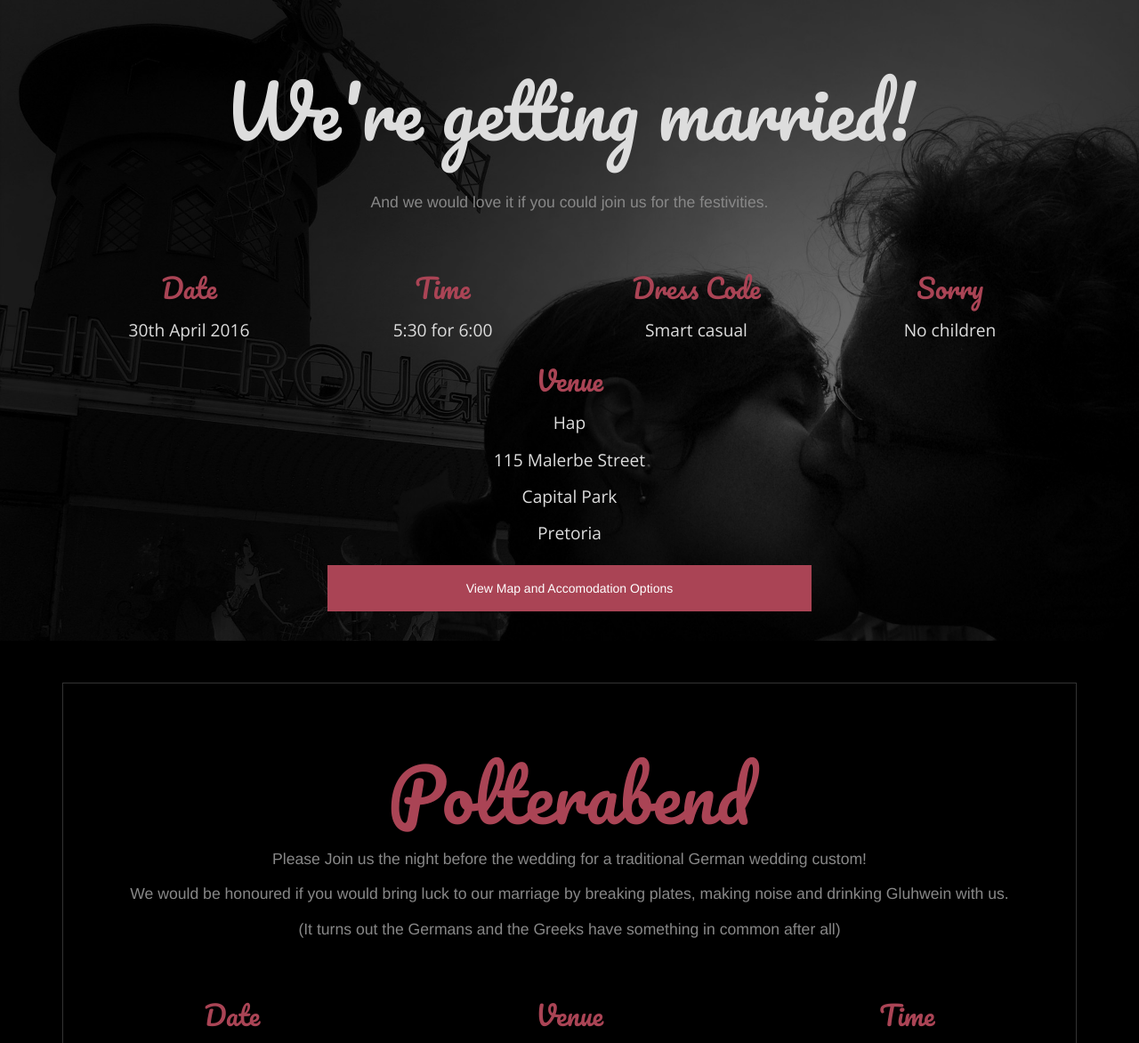
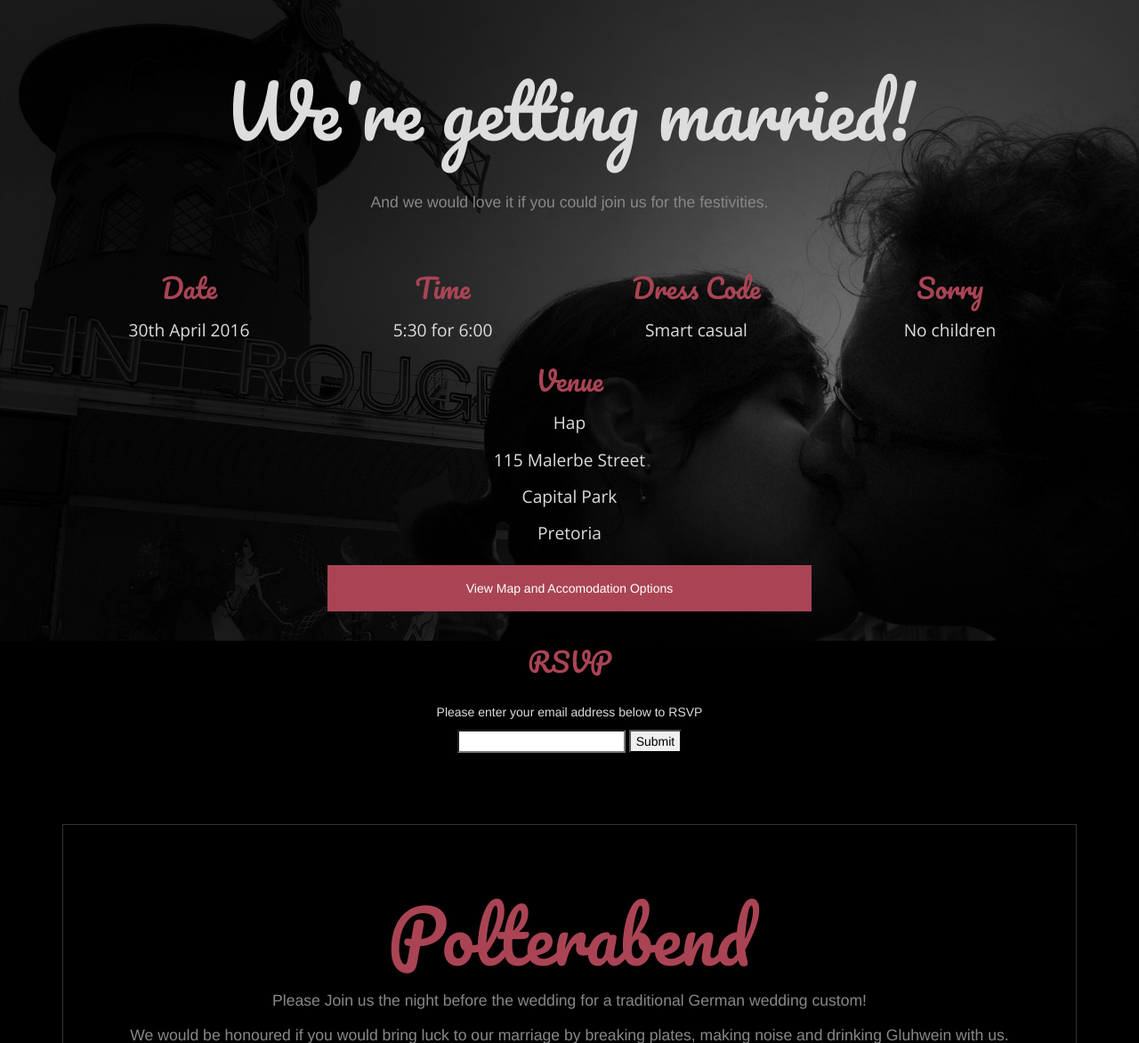
Before and after one commit to Pringels/Wedding-RSVP, a Django app: page / in a window 1280 px wide. Shown: the top 1172 px of the page at 89% size. Run offline with Django 3.2, Linux system fonts and the light colour scheme; parts of the project's set-up code (start-up, migrations or seed data) failed here and were passed over.

Commit message:
Added home page RSVP system

```diff
--- a/static/css/styles.css
+++ b/static/css/styles.css
@@ -34,6 +34,10 @@ body {
     font-size: 5rem;
     font-weight: 400;
     font-family: 'Pacifico', cursive;
+    text-align: center;
+}
+
+.title p {
     text-align: center;
 }
 
@@ -262,3 +266,12 @@ a:hover {
     border-color: #A45;
     color: #A45;
 }
+
+.alert {
+    background-color: #F66;
+    color: #FFF;
+    width: 100%;
+    height: 80px;
+    text-align: center;
+    font-size: 30px;
+}
--- a/wedding/templates/wedding/base.html
+++ b/wedding/templates/wedding/base.html
@@ -12,6 +12,12 @@
 	<link rel="icon" type="image/x-icon" href="{% static "img/favicon.ico" %}">
 </head>
 <body>
+	{% if alert %}
+		<div class="alert">
+			{{ alert }}
+		</div>
+	{% endif %}
+
 	<div class="background">
 
 	</div>
--- a/wedding/templates/wedding/home.html
+++ b/wedding/templates/wedding/home.html
@@ -40,6 +40,19 @@
 
                 <a href="/venue/">View Map and Accomodation Options</a>
             </div>
+
+
+    		<div class="detail col-lg-12">
+                <br/>
+    			<h2>RSVP</h2>
+                <br/>
+                <p>Please enter your email address below to RSVP</p>
+                <form action="/check-rsvp/" method="GET">
+                    <input class="rsvp-input" name="email" type="text"/>
+                    <input type="submit"/>
+                </form>
+    		</div>
+
         </div>
 
         <div class="clearfix"></div>
--- a/wedding/urls.py
+++ b/wedding/urls.py
@@ -5,6 +5,7 @@ from wedding import views
 urlpatterns = patterns('',
 	url(r'^$', views.home, name='home'),
     url(r'^venue/', views.venue, name='venue'),
+	url(r'^check-rsvp/', views.check_rsvp, name='check-rsvp'),
     url(r'^song-search/', views.song_search, name='song_search'),
     url(r'^add-song/', views.add_song, name='add_song'),
 )
--- a/wedding/views.py
+++ b/wedding/views.py
@@ -1,6 +1,6 @@
 import json
 
-from django.shortcuts import render, get_object_or_404
+from django.shortcuts import render, get_object_or_404, redirect
 
 from django.http import HttpResponse
 
@@ -8,10 +8,24 @@ from django.http import HttpResponseRedirect, HttpResponse
 from django.core.urlresolvers import reverse
 
 from wedding import GMUSIC_API
-from gedeck.models import Invitation
+from gedeck.models import Invitation, Guest
 
 def home(request):
     return render(request, 'wedding/home.html')
+
+def check_rsvp(request):
+    email = request.GET.get('email')
+    print email
+
+    try:
+        guest = Guest.objects.get(email=email)
+    except:
+        return render(request, 'wedding/home.html', {
+		      'alert': 'We did not find your email address on the guest list.'
+	    })
+
+    invite = Invitation.objects.filter(guests=guest).first()
+    return redirect('invitation', invitation_ref=invite.ref)
 
 
 def venue(request):
@@ -20,7 +34,7 @@ def venue(request):
 def song_search(request):
 
     title = request.GET.get('title');
-    results = GMUSIC_API.search_all_access(title);
+    results = GMUSIC_API.search_all_access(title)
 
     results = results['song_hits']
     tracks = {}
```
Also changed, not shown: db.sqlite3.
